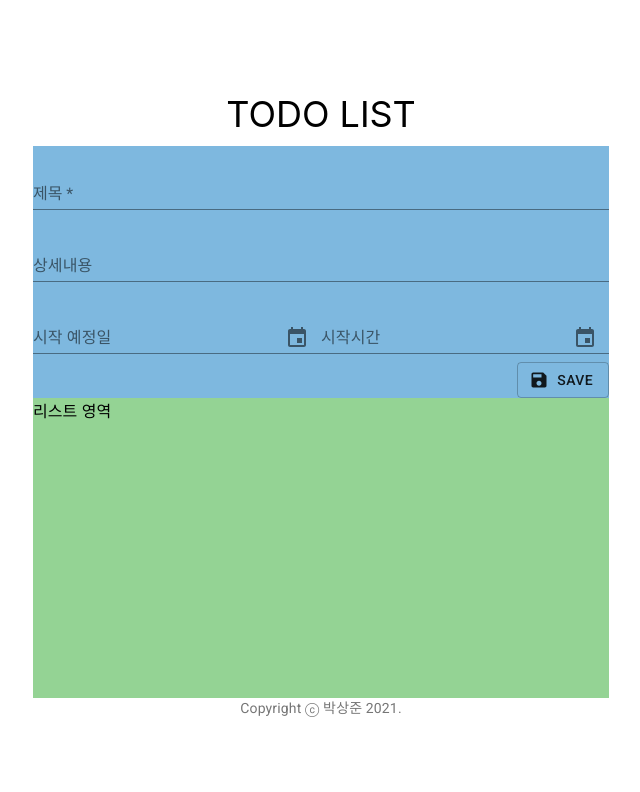
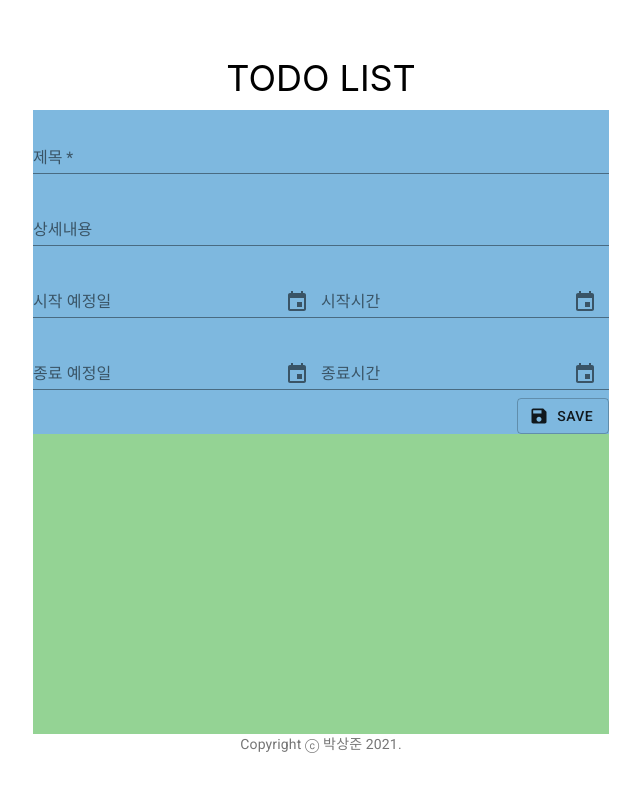
Before and after one commit to sgbo5003/todolist_2021, a React (Create React App) app: page / in a window 1280 px wide. Shown: the top 792 px of the page, without its empty margins (319-959 px from the left). Built offline with nearby package versions, Linux system fonts and the light colour scheme.

Commit message:
check Validate

```diff
--- a/src/App.js
+++ b/src/App.js
@@ -1,6 +1,13 @@
 import logo from "./logo.svg";
 import "./App.css";
-import { TextField, Typography, Button } from "@material-ui/core";
+import {
+  TextField,
+  Typography,
+  Button,
+  List,
+  ListItem,
+  ListItemText,
+} from "@material-ui/core";
 import { KeyboardDatePicker, KeyboardTimePicker } from "@material-ui/pickers";
 import SaveIcon from "@material-ui/icons/Save";
 import React from "react";
@@ -13,19 +20,51 @@ class App extends React.Component {
       content: "",
       startDate: null,
       startTime: null,
+      endDate: null,
+      endTime: null,
     };
   }
 
+  checkValidate() {
+    const { title, content, startDate, startTime, endDate, endTime } =
+      this.state;
+    if (!title || !content || !startDate || !endDate || !endTime) {
+      return false;
+    }
+    return true;
+  }
+
   saveTodoList() {
-    const { todoList, title, content, startDate, startTime } = this.state;
-    todoList.push({ title, content, startDate, startTime });
-    this.setState({
-      todoList,
-      title: "",
-      content: "",
-      startDate: null,
-      startTime: null,
-    });
+    if (this.checkValidate()) {
+      const {
+        todoList,
+        title,
+        content,
+        startDate,
+        startTime,
+        endDate,
+        endTime,
+      } = this.state;
+      todoList.push({
+        title: title.trim(),
+        content: content.trim(),
+        startDate,
+        startTime,
+        endDate,
+        endTime,
+      });
+      this.setState({
+        todoList,
+        // title: "",
+        // content: "",
+        // startDate: null,
+        // startTime: null,
+        // endDate: null,
+        // endTime: null,
+      });
+    } else {
+      alert("입력값을 확인해주세요");
+    }
   }
 
   render() {
@@ -81,6 +120,36 @@ class App extends React.Component {
               this.setState({ startTime: value });
             }}
           />
+          <KeyboardDatePicker
+            disableToolbarx
+            variant="inline"
+            format="yyyy/MM/DD"
+            margin="normal"
+            label="종료 예정일"
+            onChange={(value) => console.log(value)}
+            style={{ width: "50%" }}
+            KeyboardButtonProps={{
+              "aria-label": "change date",
+            }}
+            value={this.state.endDate}
+            onChange={(value) => {
+              this.setState({ startDate: value });
+            }}
+          />
+          <KeyboardTimePicker
+            margin="normal"
+            label="종료시간"
+            variant="inline"
+            onChange={(value) => console.log(value)}
+            style={{ width: "50%" }}
+            KeyboardButtonProps={{
+              "aria-label": "change time",
+            }}
+            value={this.state.endTime}
+            onChange={(value) => {
+              this.setState({ startTime: value });
+            }}
+          />
           <Button
             variant="outlined"
             startIcon={<SaveIcon />}
@@ -90,7 +159,30 @@ class App extends React.Component {
             Save
           </Button>
         </div>
-        <div className="list_area"> 리스트 영역</div>
+        <div className="list_area">
+          <List>
+            {this.state.todoList.map((todoItem, idx) => {
+              const { title, content, startDate, startTime, endDate, endTime } =
+                todoItem;
+              return (
+                <ListItem key={idx} role={undefined} dense button>
+                  <ListItemText
+                    primary={title}
+                    secondary={
+                      startDate?.format("yyyy-MM-DD") +
+                      " " +
+                      startTime?.format("HH:MM") +
+                      " ~ " +
+                      endDate?.format("yyyy-MM-DD") +
+                      " " +
+                      endTime?.format("HH:MM")
+                    }
+                  />
+                </ListItem>
+              );
+            })}
+          </List>
+        </div>
         <Typography variant="body2" color="textSecondary" align="center">
           {"Copyright ⓒ 박상준 " + new Date().getFullYear() + "."}
         </Typography>
```
